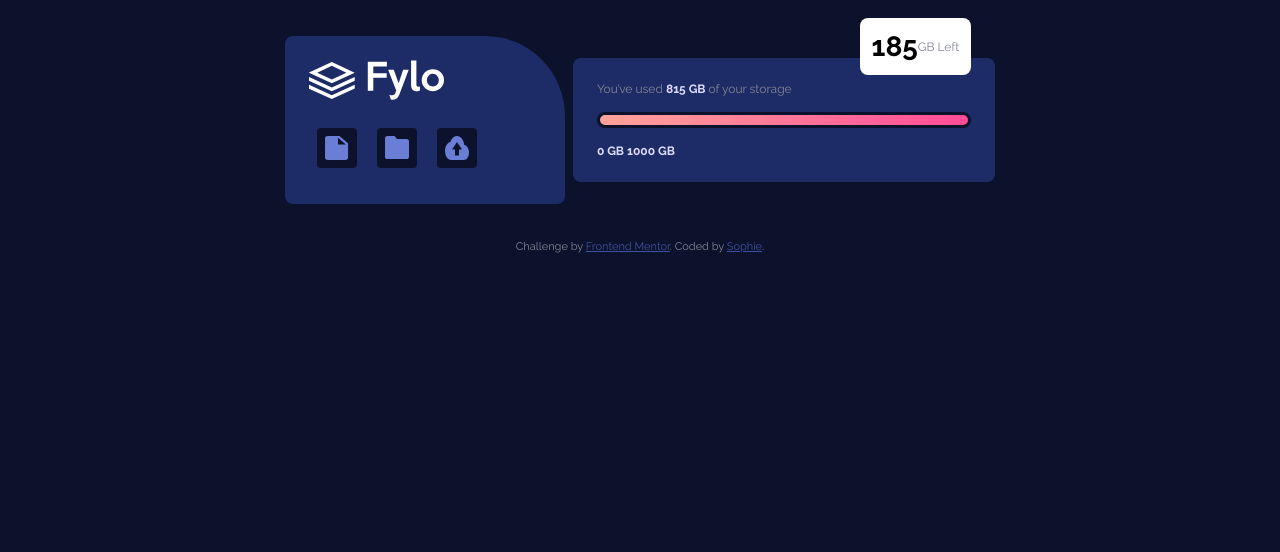
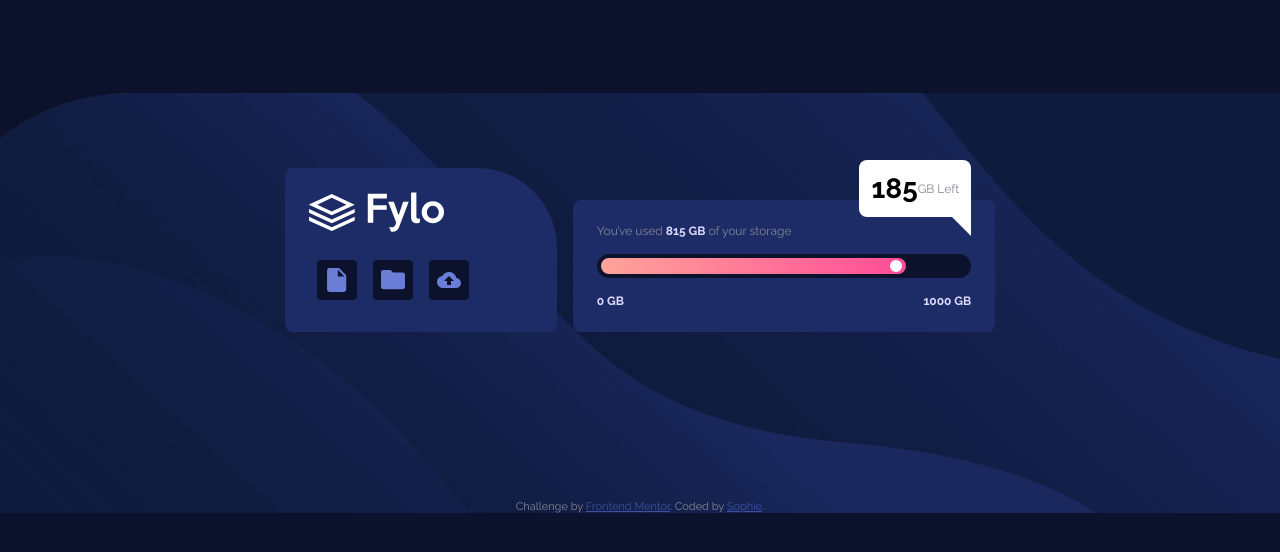
Before and after one commit to Sophie-the-Bat/frontend-mentor-fylo-data-storage-component-master, a plain HTML site: page index.html in a window 1280 px wide. Drawn offline with Linux system fonts and the light colour scheme.

Commit message:
fixed icons and storage indicator

```diff
--- a/index.html
+++ b/index.html
@@ -21,6 +21,7 @@
     <a href="#" class="logo">
       <img src="./images/logo.svg" alt="Fylo Logo">
     </a>
+    <div class="icons">
       <a href="#" class="icon-link">
         <img src="./images/icon-document.svg" class="icon-symbol" alt="new document">
       </a>
@@ -30,7 +31,7 @@
       <a href="#" class="icon-link">
         <img src="./images/icon-upload.svg" class="icon-symbol" alt="upload">
       </a>
-
+    </div>
   </div>
   <div class="second-element">
     <p>
@@ -39,14 +40,19 @@
     <div class="storage-left">
       <span class="storage-left__number">185</span> GB Left
     </div>
-    <div class="storage-indicator">
+    <div class="storage-left__triangle">
     </div>
-      <div></div>
+    <div class=" storage-indicator storage-indicator__bg">
+      <div class=" storage-indicator storage-indicator__gradient">
+        <div class="storage-indicator storage-indicator__dot">
+        </div>
+      </div>
+    </div>
+
+      <div class="storage-indicator__labeling">
         <span class="white-number">0 GB</span>
         <span class="white-number">1000 GB</span>
-
-
-
+      </div>
   </div>
 
 </div>
--- a/style.css
+++ b/style.css
@@ -12,7 +12,7 @@
     --clr-grayish-blue:  hsl(229, 7%, 55%);
     --clr-pale-blue: hsl(243, 100%, 93%);
 
-    --margin-elements: 0.25rem;
+    --margin-elements: 0.5rem;
     --padding-elements: 1.5rem;
     --border-radius-elements: 0.5rem;
 
@@ -22,6 +22,9 @@
 
 body {
     background: var(--clr-very-dark-blue);
+    background-image: url(./images/bg-desktop.png);
+    background-repeat: no-repeat;
+    background-position: bottom;
     color: var(--clr-grayish-blue);
     font-family: 'Raleway', sans-serif;
     font-weight: 400;
@@ -31,8 +34,8 @@ body {
     height: 100%;
     display: flex;
     justify-content: center;
-    align-items: center;
-    margin: 2rem 0;
+    align-items: end;
+    margin: 10rem 0;
 }
 
 .first-element {
@@ -40,6 +43,32 @@ body {
     border-radius: var(--border-radius-elements) 5rem var(--border-radius-elements) var(--border-radius-elements);
     margin: var(--margin-elements);
     padding: var(--padding-elements) 5rem var(--padding-elements) var(--padding-elements);
+}
+
+.logo {
+    display: block;
+    padding-bottom: 1rem;
+}
+
+.icons {
+    display: flex;
+}
+
+.icon-link {
+    width: 2.5rem;
+    height: 2.5rem;
+    margin: 0.5rem;
+    background-color: var(--clr-very-dark-blue);
+    padding: 0.5rem;
+    border-radius: 0.25rem;
+    display: flex;
+    text-decoration: none;
+    text-align: center;
+}
+
+.icon-symbol {
+    display: block;
+    margin: auto;
 }
 
 .second-element {
@@ -52,24 +81,6 @@ body {
     position: relative;
 }
 
-.logo {
-    display: block;
-    padding-bottom: 1rem;
-}
-
-.icon-link {
-   text-decoration: none;
-}
-
-.icon-symbol {
-    width: 2.5rem;
-    height: 2.5rem;
-    margin: 0.5rem;
-    background-color: var(--clr-very-dark-blue);
-    padding: 0.5rem;
-    border-radius: 0.25rem;
-}
-
 .white-number {
     font-weight: 700;
     color: var(--clr-pale-blue);
@@ -77,7 +88,7 @@ body {
 
 .storage-left {
     background-color: white;
-    border-radius: var(--border-radius-elements);
+    border-radius: var(--border-radius-elements) var(--border-radius-elements) 0 var(--border-radius-elements);
     display: inline-flex;
     align-items: center;
     padding: calc(var(--padding-elements)/2);
@@ -85,6 +96,18 @@ body {
     right: var(--padding-elements);
     /*own padding plus font-seize of the .storage-left__number moved upwards*/
     top: calc(calc(calc(var(--padding-elements)/2) + 1.75rem) * -1);
+}
+
+.storage-left__triangle {
+    width: 0;
+    height: 0;
+    border-top: 1.5rem solid white;
+    border-left: 1.5rem solid transparent;
+    position: absolute;
+    right: var(--padding-elements);
+    top: calc(var(--padding-elements)/2);
+
+
 }
 
 .storage-left__number {
@@ -95,10 +118,38 @@ body {
 
 .storage-indicator {
     display: block;
-    background: linear-gradient(90deg, hsl(6, 100%, 80%), hsl(335, 100%, 65%));
-    height: 1rem;
-    margin: 1rem 0;
     border-radius: 9999rem;
-    border: 3px solid var(--clr-very-dark-blue);
 
 }
+
+.storage-indicator__bg {
+    background-color: var(--clr-very-dark-blue);
+    position: relative;
+    margin: 1rem 0;
+    height: 1.5rem;
+
+}
+
+.storage-indicator__gradient {
+    background: linear-gradient(90deg, hsl(6, 100%, 80%), hsl(335, 100%, 65%));
+    position: absolute;
+    top: .25rem;
+    left: .25rem;
+    /*width: 815 GB used divided by 1000GB */
+    width: 81.5%;
+    height: 1rem;
+}
+
+.storage-indicator__dot {
+    background-color: white;
+    position: absolute;
+    top: .125rem;
+    right: 0.25rem;
+    width: .75rem;
+    height: 0.75rem;
+}
+
+.storage-indicator__labeling{
+    display: flex;
+    justify-content: space-between;
+}
```
Lines whose indentation alone changed are shown as unchanged.
